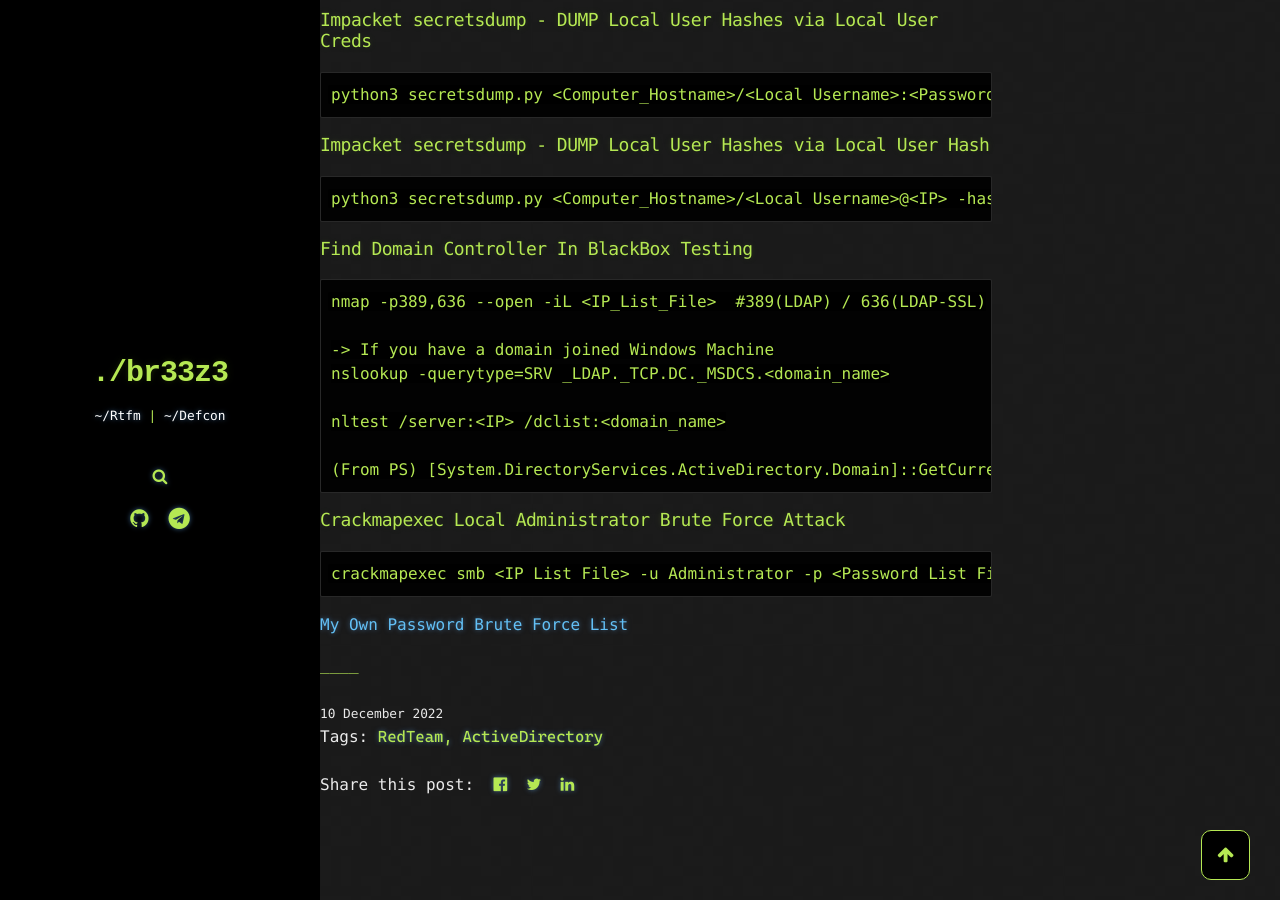
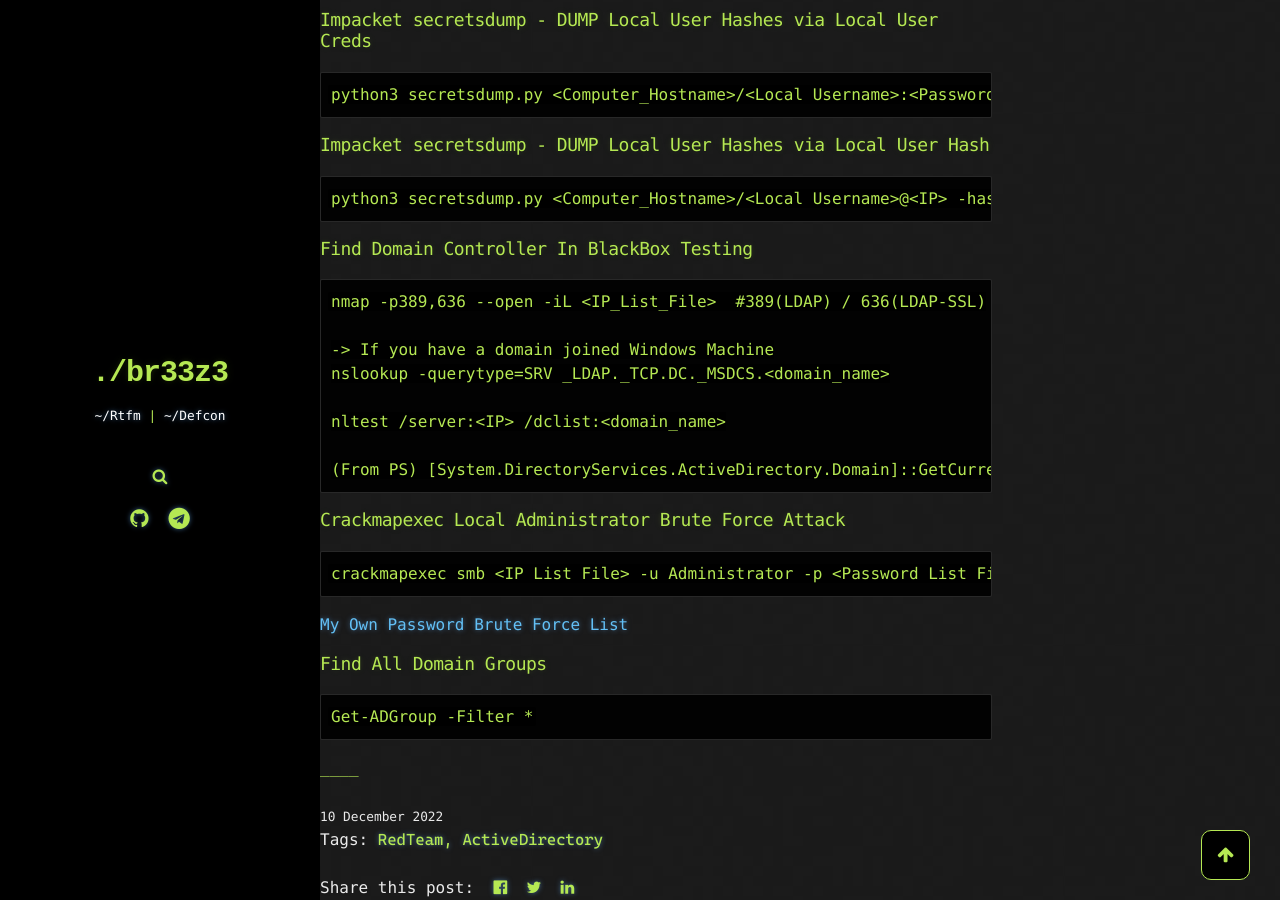
Before and after one commit to br33z3/br33z3.github.io, a Jekyll site: the page built from _pages/rtfm.md, in a window 1280 px wide and 900 px high, scrolled down 951 px. Built offline with Jekyll 4.4.1, drawn with Linux system fonts in a browser that asks for light colours; comment, search, counter and statistics services are not loaded.

Commit message:
Update rtfm.md

```diff
--- a/_pages/rtfm.md
+++ b/_pages/rtfm.md
@@ -63,3 +63,7 @@ date: 2022-12-10
     crackmapexec smb <IP List File> -u Administrator -p <Password List File> -d .
 
 [My Own Password Brute Force List](https://github.com/br33z3/br33z3.github.io/blob/main/assets/static/pass.txt)
+
+### Find All Domain Groups
+
+    Get-ADGroup -Filter *
```
